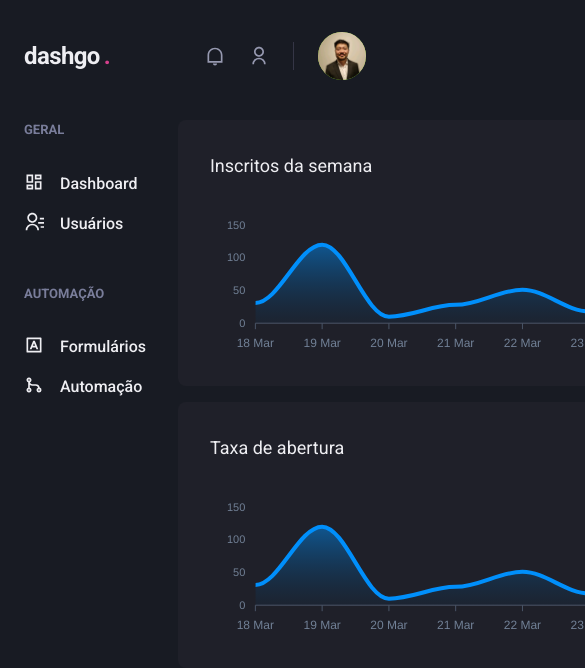
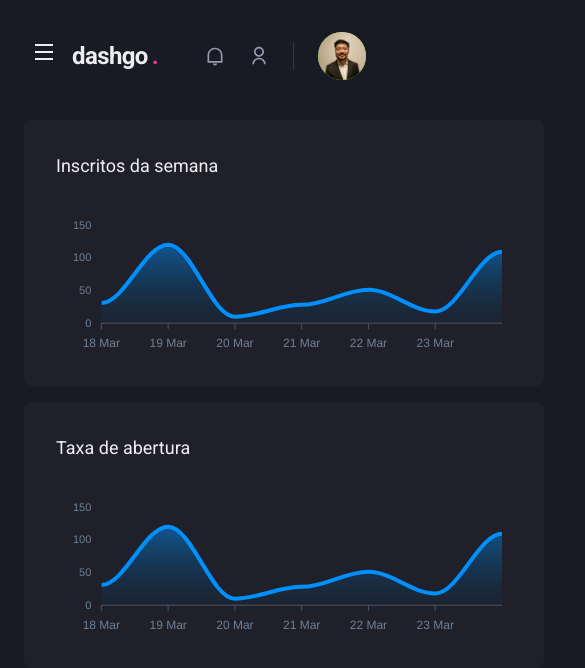
Before and after one commit to felipekejo/dashgo, a Next.js app: page /dashboard in a window 390 px wide. Shown: the top 668 px of the page, 585 px wide, since content can reach past the window. Built offline with nearby package versions, Linux system fonts and the light colour scheme.

Commit message:
Sidebar responsive

```diff
--- a/src/components/Header/index.tsx
+++ b/src/components/Header/index.tsx
@@ -1,10 +1,14 @@
-import { Flex, useBreakpointValue } from "@chakra-ui/react";
+import { Flex, Icon, IconButton, useBreakpointValue } from "@chakra-ui/react";
+import { RiMenuLine } from "react-icons/ri";
+import { useSidebarDrawer } from "../../contexts/SidebarDrawerContext";
 import { Logo } from "./Logo";
 import { NotificationNav } from "./NotificationsNav";
 import { Profile } from "./Profile";
 import { SearchBox } from "./SearchBox";
 
 export function Header() {
+  const { onOpen } = useSidebarDrawer()
+
   const isWideVersion = useBreakpointValue({
     base: false,
     lg: true
@@ -22,6 +26,18 @@
       px="6"
       align="center"
     >
+      {!isWideVersion && (
+        <IconButton
+          aria-label="open navigation"
+          icon={<Icon as={RiMenuLine} />}
+          fontSize="24"
+          variant="unstyled"
+          onClick={onOpen}
+          mr="2"
+        >
+
+        </IconButton>
+      )}
       <Logo />
       {isWideVersion && <SearchBox />}
       <Flex
--- /dev/null
+++ b/src/components/Sidebar/SidebarNav.tsx
@@ -0,0 +1,20 @@
+import { Stack } from "@chakra-ui/react";
+import { NavLink } from "./NavLink";
+import { NavSection } from "./NavSection";
+import { RiContactsLine, RiDashboardLine, RiGitMergeLine, RiInputMethodLine } from "react-icons/ri";
+
+
+export function SidebarNav() {
+  return (
+    <Stack spacing="12" align="flex-start">
+      <NavSection title="GERAL">
+        <NavLink icon={RiDashboardLine}>Dashboard</NavLink>
+        <NavLink icon={RiContactsLine}>Usuários</NavLink>
+      </NavSection>
+      <NavSection title="AUTOMAÇÃO">
+        <NavLink icon={RiInputMethodLine}>Formulários</NavLink>
+        <NavLink icon={RiGitMergeLine}>Automação</NavLink>
+      </NavSection>
+    </Stack>
+  )
+}
--- a/src/components/Sidebar/index.tsx
+++ b/src/components/Sidebar/index.tsx
@@ -1,22 +1,36 @@
-import { Box, Icon, Link, Stack, Text } from "@chakra-ui/react";
-import { RiContactsLine, RiDashboardLine, RiGitMergeLine, RiInputMethodLine } from "react-icons/ri";
-import { NavLink } from "./NavLink";
-import { NavSection } from "./NavSection";
+import { Box, Drawer, DrawerBody, DrawerCloseButton, DrawerContent, DrawerHeader, DrawerOverlay, useBreakpointValue } from "@chakra-ui/react";
+import { useSidebarDrawer } from "../../contexts/SidebarDrawerContext";
+
+import { SidebarNav } from "./SidebarNav";
 
 export function Sidebar() {
+  const { isOpen, onClose } = useSidebarDrawer()
+
+  const isDrawerSidebar = useBreakpointValue({
+    base: true,
+    lg: false
+  })
+
+  if (isDrawerSidebar) {
+    return (
+      <Drawer isOpen={isOpen} placement="left" onClose={onClose}>
+        <DrawerOverlay>
+          <DrawerContent bg="gray.800" p="4">
+            <DrawerCloseButton mt="6" />
+            <DrawerHeader>Navegação</DrawerHeader>
+            <DrawerBody>
+              <SidebarNav />
+            </DrawerBody>
+          </DrawerContent>
+        </DrawerOverlay>
+      </Drawer>
+    )
+  }
+
   return (
 
     <Box as="aside" w="64" mr="8">
-      <Stack spacing="12" align="flex-start">
-        <NavSection title="GERAL">
-          <NavLink icon={RiDashboardLine}>Dashboard</NavLink>
-          <NavLink icon={RiContactsLine}>Usuários</NavLink>
-        </NavSection>
-        <NavSection title="AUTOMAÇÃO">
-          <NavLink icon={RiInputMethodLine}>Formulários</NavLink>
-          <NavLink icon={RiGitMergeLine}>Automação</NavLink>
-        </NavSection>
-      </Stack>
+      <SidebarNav />
     </Box>
   )
 }
--- /dev/null
+++ b/src/contexts/SidebarDrawerContext.tsx
@@ -0,0 +1,32 @@
+import { useDisclosure, UseDisclosureReturn } from "@chakra-ui/react"
+import { useRouter } from "next/router"
+import { useEffect } from "react"
+
+import { createContext, useContext, ReactNode } from "react"
+
+
+interface SidebarDrawerProviderProps {
+  children: ReactNode
+}
+
+type SidebarDrawerContextData = UseDisclosureReturn
+
+const SidebarDrawerContext = createContext({} as SidebarDrawerContextData)
+
+
+export function SidebarDrawerProvider({ children }: SidebarDrawerProviderProps) {
+  const disclosure = useDisclosure()
+  const router = useRouter()
+
+  useEffect(() => {
+    disclosure.onClose()
+  }, [router.asPath, disclosure])
+
+  return (
+    <SidebarDrawerContext.Provider value={disclosure}>
+      {children}
+    </SidebarDrawerContext.Provider>
+  )
+}
+
+export const useSidebarDrawer = () => useContext(SidebarDrawerContext)
--- a/src/pages/_app.tsx
+++ b/src/pages/_app.tsx
@@ -1,12 +1,14 @@
 import { AppProps } from 'next/app'
 import { ChakraProvider } from '@chakra-ui/react'
 import { theme } from '../styles/theme'
+import { SidebarDrawerProvider } from '../contexts/SidebarDrawerContext'
 
 function MyApp({ Component, pageProps }: AppProps) {
   return (
     <ChakraProvider theme={theme}>
-      <Component {...pageProps} />
-
+      <SidebarDrawerProvider>
+        <Component {...pageProps} />
+      </SidebarDrawerProvider>
     </ChakraProvider>
   )
 }
```
